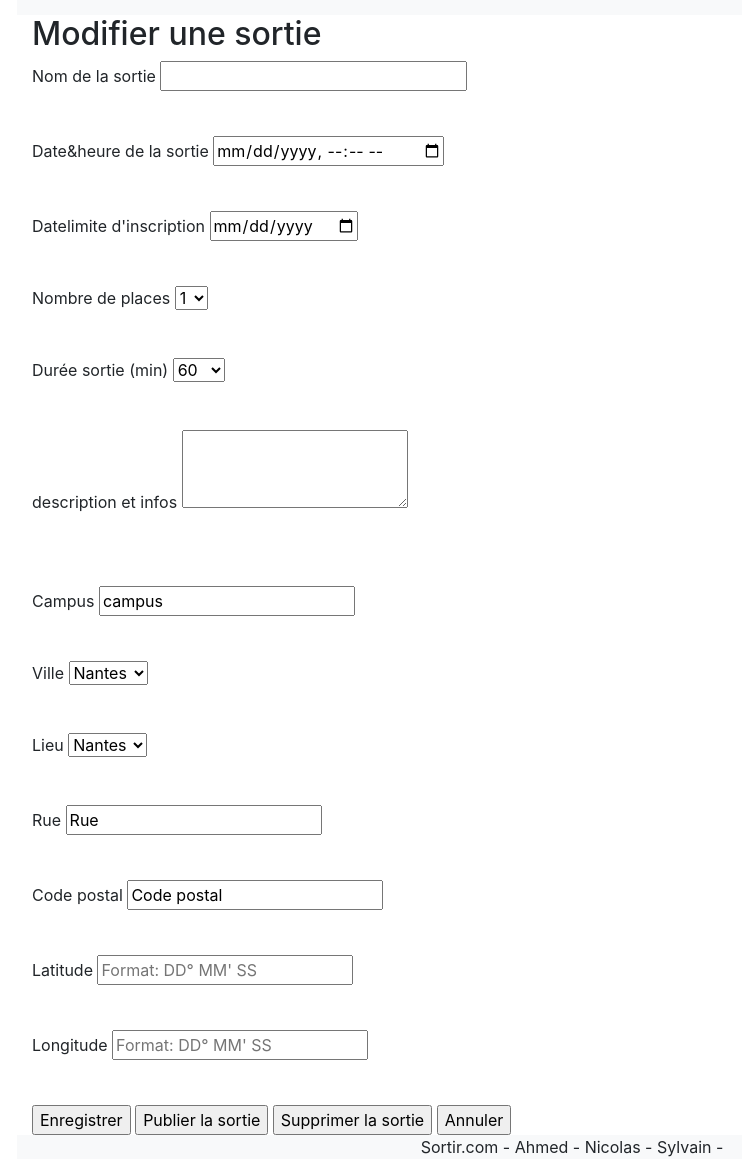
After one commit to nicom-github/Sortir.com, a Symfony app: template templates/participant/participant.html.twig in a window 1280 px wide. The commit adds this page. Shown: the part 309-1484 px from the top of the page, without its empty margins (68-810 px from the left). Run offline with Twig, Linux system fonts and the light colour scheme; the template is opened without the code that fills it, so the values that code supplies are empty; some libraries are stand-ins or nearby versions.

Commit message:
Modif securitée

```diff
--- a/src/Controller/ProfilController.php
+++ b/src/Controller/ProfilController.php
@@ -57,7 +57,7 @@ class ProfilController extends AbstractController
                     'Votre profil a bien été modifié.'
                 );
 
-            return $this->redirectToRoute('app_register');
+            return $this->redirectToRoute('app_profil');
         }else{
 
             $string = (string) $form->getErrors(true, false);
--- a/src/Controller/SecurityController.php
+++ b/src/Controller/SecurityController.php
@@ -11,7 +11,7 @@ use Symfony\Component\Security\Http\Authentication\AuthenticationUtils;
 class SecurityController extends AbstractController
 {
     /**
-     * @Route("/", name="app_login")
+     * @Route("/login", name="app_login")
      */
     public function login(AuthenticationUtils $authenticationUtils): Response
     {
@@ -33,6 +33,6 @@ class SecurityController extends AbstractController
      */
     public function logout(): RedirectResponse
     {
-        return $this->redirectToRoute('app_login');
+         throw new \LogicException('Message !-');
     }
 }
--- a/src/Form/SearchForm.php
+++ b/src/Form/SearchForm.php
@@ -34,14 +34,14 @@ class SearchForm extends AbstractType
                 'widget' => 'single_text',
                 'required' => false,
                 'label' => false,
-                'mapped' => false,
+
             ])
 
             ->add('dateFin', DateType::class, [
                 'widget' => 'single_text',
                 'label' => false,
                 'required' => false,
-                'mapped' => false,
+
 
             ])
 
--- a/templates/inc/nav.html.twig
+++ b/templates/inc/nav.html.twig
@@ -19,7 +19,7 @@
                 <div class="d-inline">
                     {% if app.user %}
                         <a class="m-md-4" href="{{ path('app_main_index') }}" title="Accueil">Accueil</a>
-                        <a class="m-md-4" href="{{ path('app_main_index') }}" title="Mon Profil">Mon Profil</a>
+                        <a class="m-md-4" href="{{ path('app_profil') }}" title="Mon Profil">Mon Profil</a>
                         <a href="{{ path('app_logout') }}" title="Se déconnecter">Se déconnecter</a>
                     {% endif %}
                 </div>
--- /dev/null
+++ b/templates/participant/participant.html.twig
@@ -0,0 +1,107 @@
+{% extends 'base.html.twig' %}
+
+{% block title %}Hello MainController!{% endblock %}
+
+{% block body %}
+    <form>
+
+        <h2>Modifier une sortie </h2>
+
+        <div class="form-container">
+            <div class="column">
+                <div class="form-group">
+                    <label for="exampleFormControlInput1">Nom de la sortie</label>
+                    <input type="text" size="25"  id="exampleFormControlInput1"/>
+                </div><br>
+
+                <div class="form-group">
+                    <label for="exampleFormControlInput1">Date&heure de la sortie</label>
+                    <input type="datetime-local" name="datesortie" />
+                </div><br>
+
+                <div class="form-group">
+                    <label for="exampleFormControlInput1">Datelimite d'inscription</label>
+                    <input type="date" name="datelimiteinscription" />
+                </div><br>
+
+                <div class="form-group">
+                    <label for="exampleFormControlSelect1">Nombre de places</label>
+                    <select  id="exampleFormControlSelect1">
+                        <option>1</option>
+                        <option>2</option>
+                        <option>3</option>
+                        <option>4</option>
+                        <option>5</option>
+
+                    </select>
+                </div> <br>
+
+                <div class="form-group">
+                    <label for="exampleFormControlSelect2">Durée sortie (min)</label>
+                    <select  id="exampleFormControlSelect1">
+                        <option>60</option>
+                        <option>90</option>
+                        <option>120</option>
+                        <option>240</option>
+
+                    </select>
+                </div> <br>
+
+                <div class="form-group">
+                    <label for="exampleFormControlTextarea1">description et infos</label>
+                    <textarea size="25" id="exampleFormControlTextarea1" rows="3"></textarea>
+                </div> <br><br>
+            </div>
+
+            <div class="column">
+                <div class="form-group">
+                    <label for="exampleFormControlInput1">Campus</label>
+                    <input type="text" value="campus" readonly>
+                </div><br>
+
+                <div class="form-group">
+                    <label for="exampleFormControlSelect1">Ville</label>
+                    <select  id="exampleFormControlSelect1">
+                        <option>Nantes</option>
+                        <option>Niort</option>
+                        <option>Rennes</option>
+                    </select>
+                </div> <br>
+
+                <div class="form-group">
+                    <label for="exampleFormControlSelect1">Lieu</label>
+                    <select  id="exampleFormControlSelect1">
+                        <option>Nantes</option>
+                        <option>Niort</option>
+                        <option>Rennes</option>
+                    </select>
+                </div> <br>
+
+                <div class="form-group">
+                    <label for="exampleFormControlInput1">Rue</label>
+                    <input type="text" value="Rue" readonly>
+                </div><br>
+
+                <div class="form-group">
+                    <label for="exampleFormControlInput1">Code postal</label>
+                    <input type="text" value="Code postal" readonly>
+                </div><br>
+
+                <div class="form-group">
+                    <label for="exampleFormControlInput1">Latitude</label>
+                    <input type="number" pattern="[0-9]{1,3}° [0-9]{1,2}' [0-9]{1,2}" placeholder="Format: DD° MM' SS"">
+                </div><br>
+
+                <div class="form-group">
+                    <label for="exampleFormControlInput1">Longitude</label>
+                    <input type="number" pattern="[0-9]{1,3}° [0-9]{1,2}' [0-9]{1,2}" placeholder="Format: DD° MM' SS"">
+                </div><br>
+            </div>
+        </div>
+        <input type="submit" value="Enregistrer">
+        <input type="submit" value="Publier la sortie">
+        <input type="submit" value="Supprimer la sortie">
+        <input type="submit" value="Annuler">
+    </form>
+
+{% endblock %}
--- a/templates/profil/profil.html.twig
+++ b/templates/profil/profil.html.twig
@@ -19,11 +19,7 @@
     {{ form_row(profilForm.nom) }}
     {{ form_row(profilForm.telephone) }}
     {{ form_row(profilForm.email) }}
-    {{ form_row(profilForm.motPasse) }}
-    <div>
-        <label for="pass">Vérification:</label>
-        <input type="password" id="pass" name="password" minlength="8" required />
-    </div>
+    {{ form_row(profilForm.plainPassword) }}
     {{ form_row(profilForm.campus ) }}
 
     <button type="submit">Enregistrer</button>
```
Also changed, not shown: src/Controller/MainController.php (+4 -4 lines), src/Form/ProfilFormtType.php (+19 -4 lines), src/Repository/SortieRepository.php (+12 -6 lines), src/data/SearchData.php (+5 -7 lines), templates/sortie/afficherSortie.html.twig (+2 -5 lines), 1 other file.
